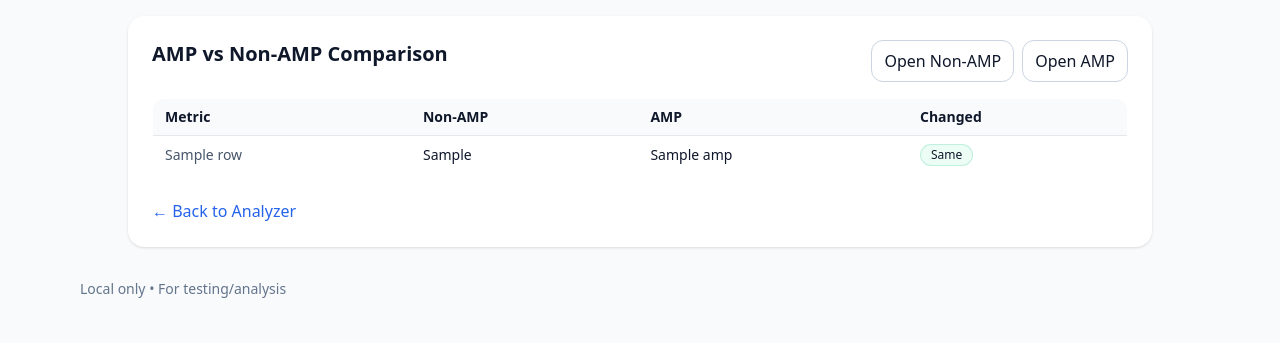
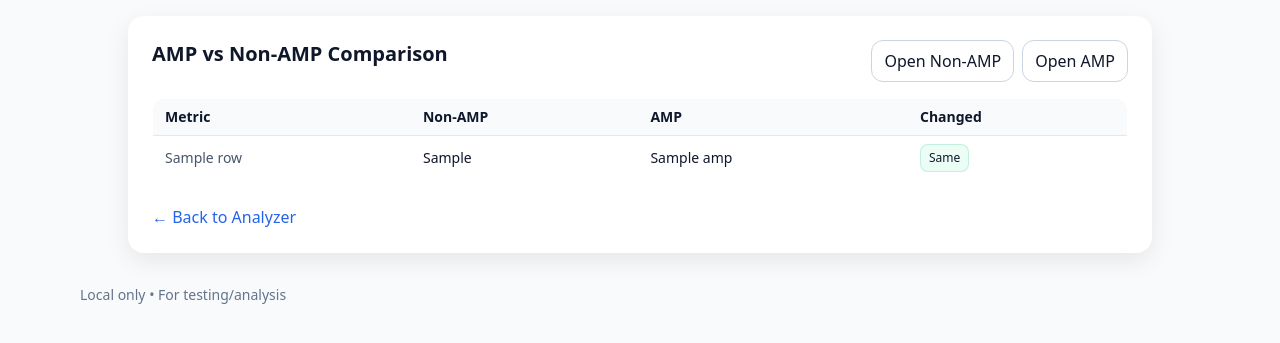
Before and after one commit to Newsstate/asthaseo, a FastAPI app: template app/templates/amp_compare.html in a window 1280 px wide. Shown: the part 61-404 px from the top of the page. Run offline with FastAPI, Linux system fonts and the light colour scheme; the template is opened without the code that fills it: most values are stand-ins (such as "Sample title", 1, 10 or a date in 2020); some libraries are stand-ins or nearby versions.

Commit message:
Update amp_compare.html

```diff
--- a/app/templates/amp_compare.html
+++ b/app/templates/amp_compare.html
@@ -1,7 +1,7 @@
 {% extends "base.html" %}
 {% block content %}
 
-<section class="max-w-5xl mx-auto bg-white rounded-2xl shadow p-6">
+<section class="max-w-5xl mx-auto bg-white rounded-2xl shadow-soft p-6">
   <div class="flex items-start justify-between gap-3 flex-wrap">
     <h1 class="text-xl font-semibold">AMP vs Non-AMP Comparison</h1>
     <div class="flex gap-2">
@@ -28,30 +28,25 @@
           </tr>
         </thead>
         <tbody>
-          {% if rows and rows|length %}
           {% for r in rows %}
             <tr class="border-t">
               <td class="px-3 py-2 text-slate-600">{{ r.label }}</td>
-                <td class="px-3 py-2 break-all">{{ r.non_amp }}</td>
-                <td class="px-3 py-2 break-all">{{ r.amp }}</td>
+              <td class="px-3 py-2 break-any">{{ r.non_amp }}</td>
+              <td class="px-3 py-2 break-any">{{ r.amp }}</td>
               <td class="px-3 py-2">
-                  <span class="inline-flex items-center rounded-full border px-2.5 py-0.5 text-xs font-medium"
-                        style="background: {{ '#fef2f2' if r.changed else '#ecfdf5' }}; border-color: {{ '#ef444433' if r.changed else '#10b98133' }};">
+                <span class="badge" style="background: {{ '#fef2f2' if r.changed else '#ecfdf5' }}; border-color: {{ '#ef444433' if r.changed else '#10b98133' }};">
                   {{ 'Changed' if r.changed else 'Same' }}
                 </span>
               </td>
             </tr>
           {% endfor %}
-          {% else %}
-            <tr><td colspan="4" class="px-3 py-4 text-slate-500">No differences detected or no rows available.</td></tr>
-          {% endif %}
         </tbody>
       </table>
     </div>
   {% endif %}
 
   <div class="mt-6">
-    <a href="{{ request.url_for('home') if request and request.url_for else '/' }}" class="text-blue-600 hover:underline">← Back to Analyzer</a>
+    <a href="/" class="text-blue-600 hover:underline">← Back to Analyzer</a>
   </div>
 </section>
 
```
Lines whose indentation alone changed are shown as unchanged.
